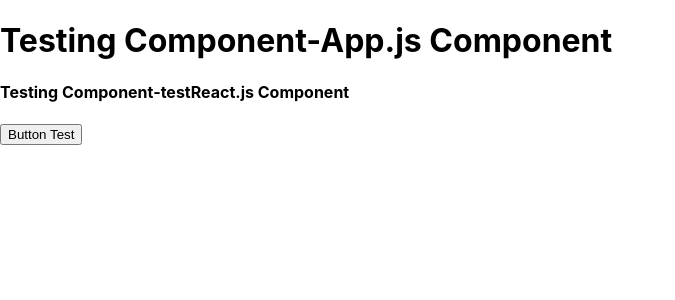
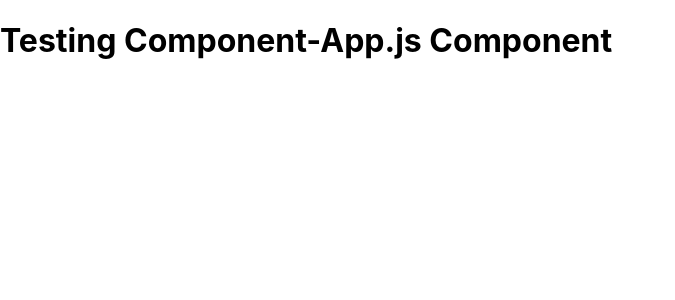
Before and after one commit to Beatyofcoding/AnotherFirstProjectOfReact, a React (Create React App) app in the folder areactproject/: page / in a window 1280 px wide. Shown: the top 300 px of the page, without its empty margins (0-675 px from the left). Built offline with nearby package versions, Linux system fonts and the light colour scheme.

Commit message:
Deletin"testReact.js"AfterDoneWithSuccefulTestEtc

```diff
--- a/areactproject/src/App.js
+++ b/areactproject/src/App.js
@@ -1,12 +1,11 @@
 import React from "react";
-import TestFunc from"./testReact";
 
 function App() {
 
   return (
     <div>
       <h1>Testing Component-App.js Component</h1>
-      <TestFunc />
+
     </div>
   );
 }
--- a/areactproject/src/testReact.js
+++ /dev/null
@@ -1,14 +0,0 @@
-import React from "react";
-
-function TestFunc(){
-    const testing = () => {
-        console.log("testingOnConsoleLog");
-      };
-    return (
-        <div>
-      <h4>Testing Component-testReact.js Component</h4>
-            <button onClick={testing}>Button Test</button>
-        </div>
-    );
-}
-export default TestFunc;
```
